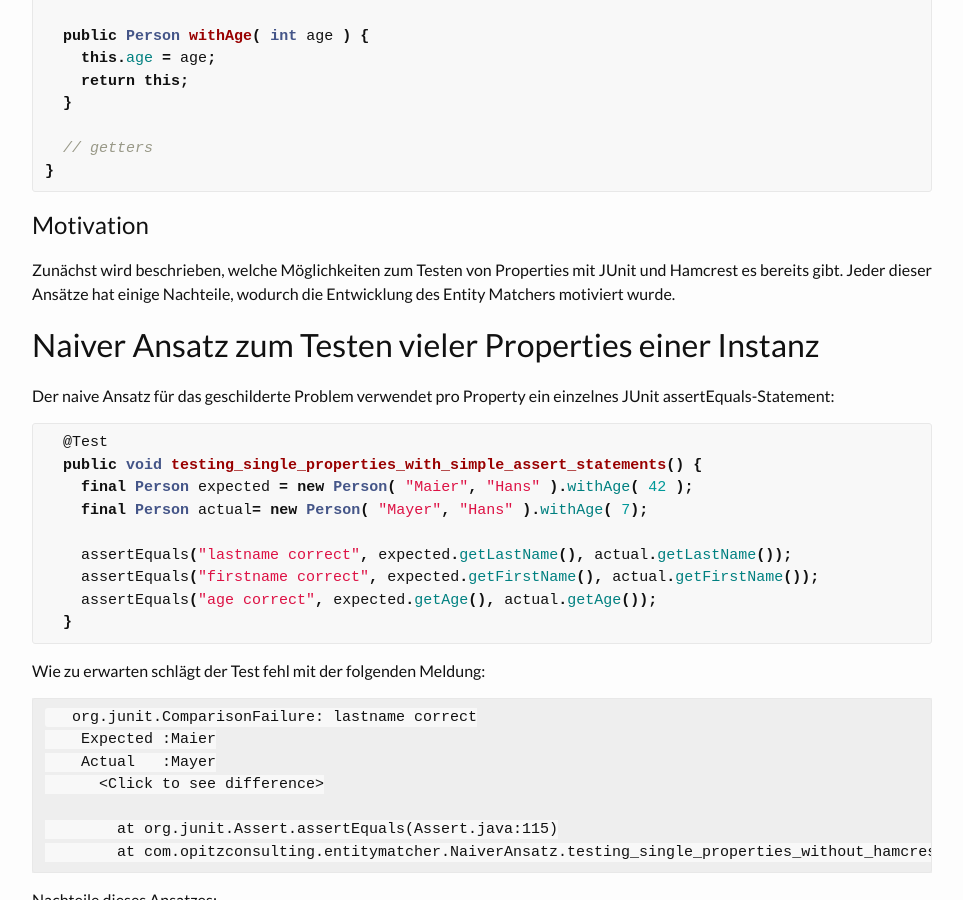
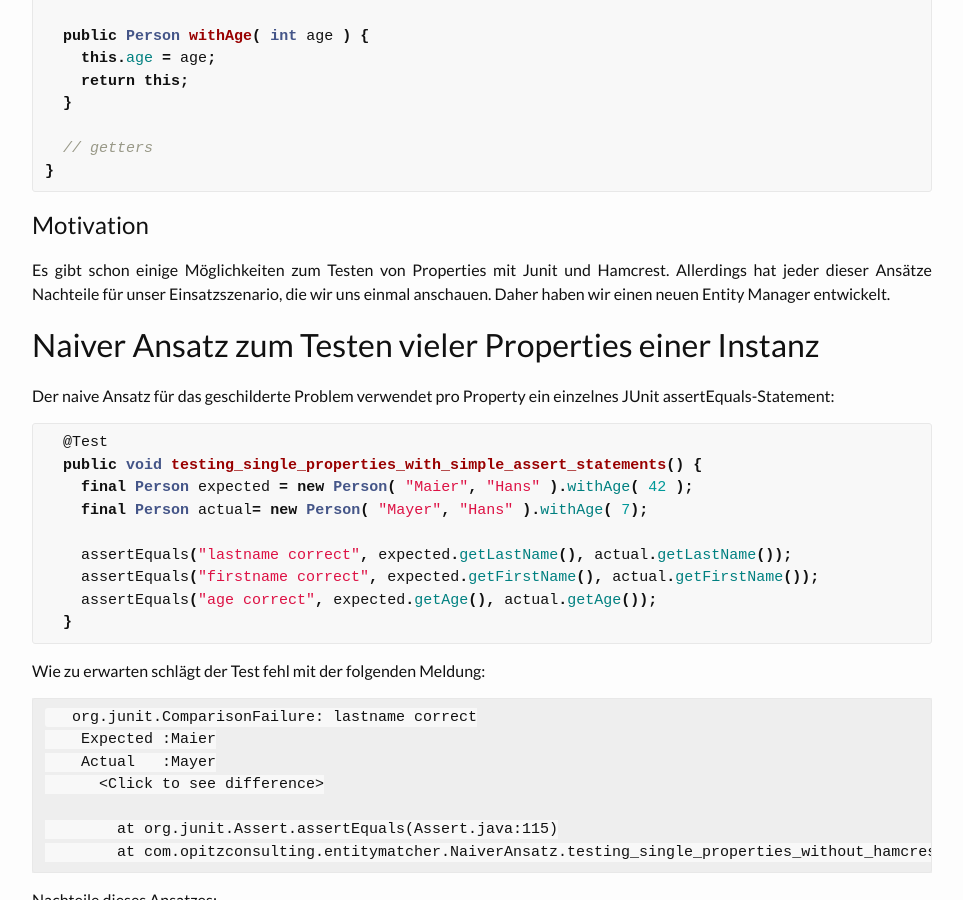
Before and after one commit to opitzconsulting/opitzconsulting.github.io, a Jekyll site: the page built from _posts/2016-07-29-ein-hamcrest-entity-matcher.md, in a window 1280 px wide and 900 px high, scrolled down 1193 px. Shown: the whole window, without its empty margins (158-1121 px from the left). Built offline with Jekyll 4.4.1, drawn with Linux system fonts in a browser that asks for light colours; nearby versions of some CDN libraries; comment, search, counter and statistics services are not loaded.

Commit message:
minor changes

```diff
--- a/_posts/2016-07-29-ein-hamcrest-entity-matcher.md
+++ b/_posts/2016-07-29-ein-hamcrest-entity-matcher.md
@@ -61,7 +61,8 @@ public class Person {
 
 # Motivation
 
-Zunächst wird beschrieben, welche Möglichkeiten zum Testen von Properties mit JUnit und Hamcrest es bereits gibt. Jeder dieser Ansätze hat einige Nachteile, wodurch die Entwicklung des Entity Matchers motiviert wurde.
+Es gibt schon einige Möglichkeiten zum Testen von Properties mit Junit und Hamcrest. Allerdings hat jeder dieser Ansätze Nachteile für unser Einsatzszenario, die wir uns einmal anschauen.
+Daher haben wir einen neuen Entity Manager entwickelt.
 
 ## Naiver Ansatz zum Testen vieler Properties einer Instanz
 
@@ -253,4 +254,4 @@ public void testMatchesAllPropertiesExcluding() {
 
 # Download des Entity-Matchers
 
-Der Entity-Matcher ist auf Github verfügbar: [entity-matcher](https://github.com/stefanlack/entity-matcher)
+Der Entity-Matcher ist auf Github verfügbar: [entity-matcher](https://github.com/opitzconsulting/entity-matcher)
```
